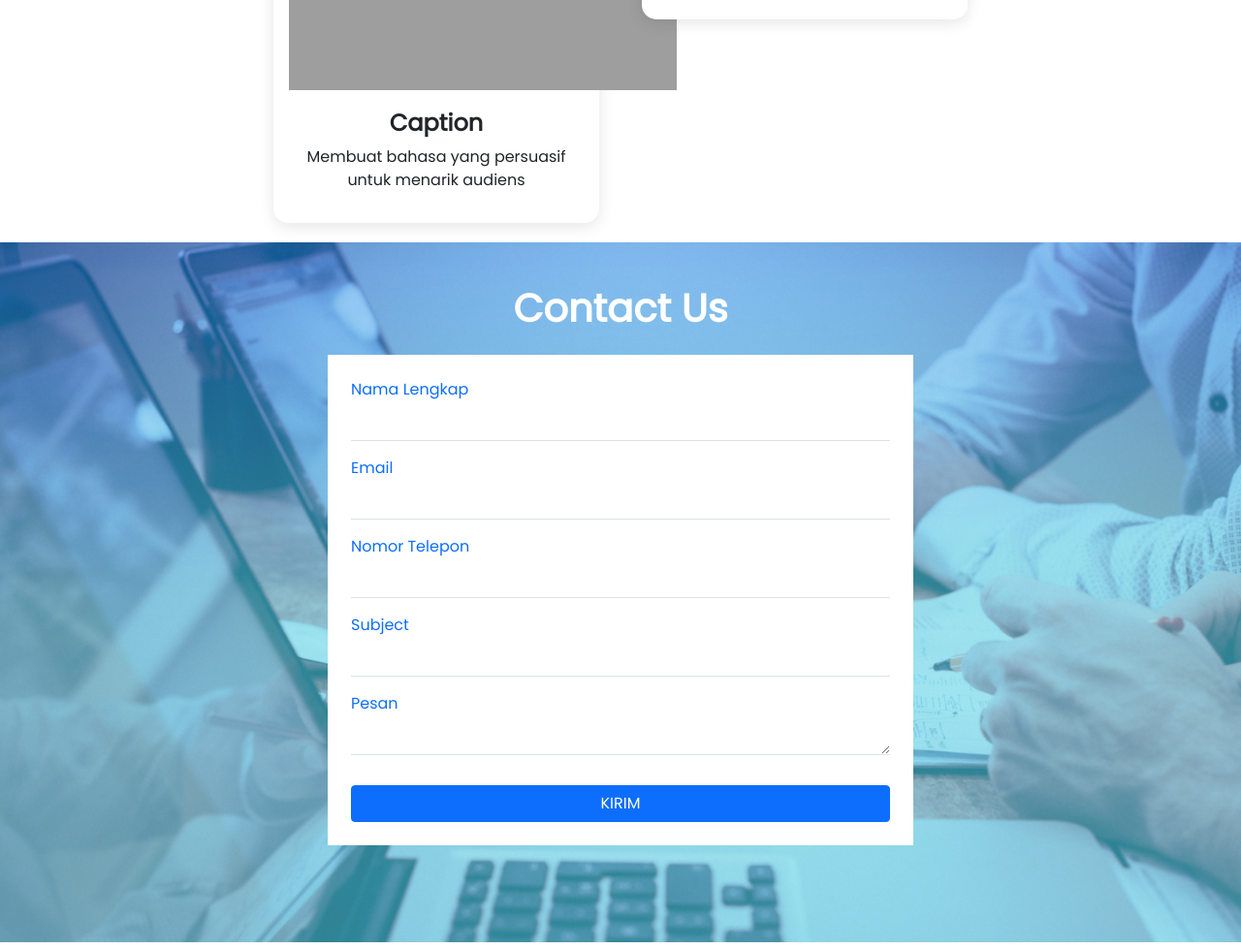
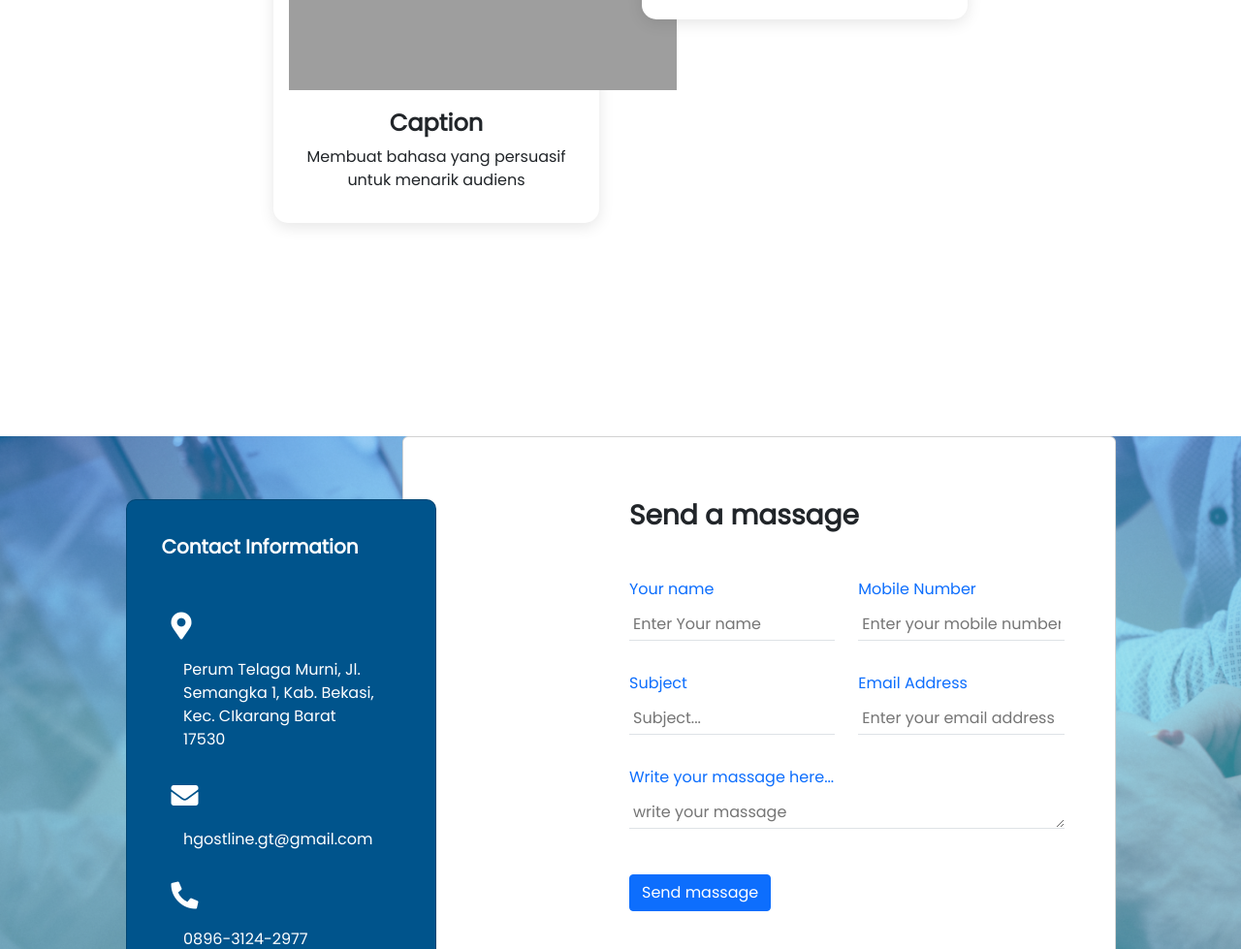
Before and after one commit to agilhz/kwh, a PHP site: page /index.html in a window 1280 px wide. Shown: the part 2419-3398 px from the top of the page at 97% size. Run offline with PHP 8.4, Linux system fonts and the light colour scheme; some libraries are stand-ins or nearby versions; grey boxes are pictures that could not be loaded.

Commit message:
kontak form

```diff
--- a/css/style.css
+++ b/css/style.css
@@ -15,6 +15,7 @@
   --color-1: white;
   --color-2: rgb(80, 196, 251);
   --color-3: rgb(12, 29, 44);
+  --color-4: #00548C;
   --gradient-1: linear-gradient(90deg, rgba(0, 115, 210, 1) 0%, rgba(1, 182, 194, 1) 100%);
   --gradient-2: linear-gradient(90deg, rgba(1, 182, 194, 1) 1%, rgba(71, 194, 70, 1) 100%);
   --gradient-3: linear-gradient(90deg, rgba(70, 193, 72, 1) 0%, rgba(0, 116, 210, 1) 100%);
@@ -46,7 +47,7 @@
   z-index: 99;
 }
 .bg-custom{
-  background: var(--gradient-4) !important;
+  background: var(--color-2) !important;
 }
 
 
@@ -187,9 +188,11 @@
   margin-bottom: 30px;
   background: transparent;
 }
+
+
 /* ======= services  ================================ */
 .sevices {
-  margin: 200px 0 100px;
+  margin: 200px 0 0;
 }
 .services .card{
   margin: 20px 10px;
@@ -205,6 +208,38 @@
   font-weight: 500;
 }
 
+
+/* ======= footer  ================================ */
+.kontak{
+  margin: 200px 0 0;
+}
+
+@media (min-width: 992px) {
+  .kontak .alamat{
+    position: absolute;
+    z-index:99;
+    width: 25%;
+    margin-top: 65px;
+  }
+}
+.kontak .alamat{
+  background: var(--color-4);
+  color:  var(--color-1);
+  padding: 20px;
+  border-radius: 10px;
+}
+.kontak i{
+  font-size: 28px;
+}
+
+/* ======= footer  ================================ */
+.kontak{
+  margin: 200px 0 0;
+}
+i{
+  font-size: 32px;
+  padding: 0 10px;
+}
 
 .kontak {
   background: url(../img/bg-form.png) center center / cover no-repeat;
--- a/index.html
+++ b/index.html
@@ -8,6 +8,7 @@
     <meta name="author" content="Kelompok-2" />
     <link rel="stylesheet" href="css/bootstrap.min.css" />
     <link rel="stylesheet" href="css/style.css" />
+    <link rel="stylesheet" href="https://cdnjs.cloudflare.com/ajax/libs/font-awesome/5.13.0/css/all.min.css">
   </head>
   <body>
     <header>
@@ -190,43 +191,117 @@
       </section>
 
       <!-- contact ============================================================================= -->
-
-       <div class="kontak container-fluid text-white d-flex justify-content-center align-items-center w-100 p-0 p-sm-1">
-        <div class="form p-0 p-sm-3 pb-md-5">
-          <h2 class="text-center mt-4 mb-4 fw-bold fs-1">Contact Us</h2>
-          <div class="p-4 mb-5 rounded-0 bg-white">
+      <section class="kontak">
+        <div class="container">
+          <div class="row justify-content-center">
+            <div class="col-lg-3 col-12">
+              <div class="card alamat">
+                <div class="card-body">
+                  <h5 class="fw-bold pb-5"> Contact Information</h5>
+                  <div class="row">
+                    <div class="col-1 mb-3">
+                      <i class="fas fa-map-marker-alt"></i>
+                    </div>
+                    <div class="col-10 offset-1 mb-3">
+                      <p>Perum Telaga Murni, Jl. Semangka 1, Kab. Bekasi, Kec. CIkarang Barat 17530</p>
+                    </div>
+                    <div class="col-1 mb-3">
+                      <i class="fas fa-envelope"></i>
+                    </div>
+                    <div class="col-10 offset-1 mb-3">
+                      <p>hgostline.gt@gmail.com</p>
+                    </div>
+                    <div class="col-1 mb-3">
+                      <i class="fas fa-phone-alt"></i>
+                    </div>
+                    <div class="col-10 offset-1 mb-3">
+                      <p>0896-3124-2977</p>
+                    </div>
+                    <div class="col-lg-12 mt-5">
+                      <i class="fab fa-facebook-square"></i>
+                      <i class="fab fa-twitter"></i>
+                      <i class="fab fa-instagram"></i>
+                    </div>
+                  </div>
+                </div>
+              </div>
+            </div>
+            <div class="col-lg-8 col-12">
+              <div class="card">
+                <div class="card-body">
+                  <div class="row justify-content-end">
+                    <div class="col-lg-9 p-5">
                       <form action="">
-              <label for="name" class="form-label text-primary">Nama Lengkap</label>
-              <input type="text" class="w-100 border-0 border-bottom mb-3 p-1" id="name" />
-              <label for="email" class="form-label text-primary">Email</label>
-              <input type="email" class="w-100 border-0 border-bottom mb-3 p-1" id="email" />
-              <label for="number" class="form-label text-primary">Nomor Telepon</label>
-              <input type="text" class="w-100 border-0 border-bottom mb-3 p-1" id="number" />
+                        <h3 class="fw-bold mb-5">Send a massage</h3>
+                        <div class="row">
+                          <div class="col-md-6 mb-3">
+                            <label for="name" class="form-label text-primary">Your name</label>
+                            <input type="text" class="w-100 border-0 border-bottom mb-3 p-1" placeholder="Enter Your name" id="name" />
+                          </div>
+                          <div class="col-md-6 mb-3">
+                            <label for="number" class="form-label text-primary">Mobile Number</label>
+                            <input type="text" class="w-100 border-0 border-bottom mb-3 p-1" placeholder="Enter your mobile number" id="number" />
+                          </div>
+                          <div class="col-md-6 mb-3">
                             <label for="subject" class="form-label text-primary">Subject</label>
-              <input type="text" class="w-100 border-0 border-bottom mb-3 p-1" id="subject" />
-              <label for="massage" class="form-label text-primary">Pesan</label>
-              <textarea class="w-100 border-0 border-bottom mb-4 p-1" id="massage" rows="1"></textarea>
-              <button type="submit" class="btn btn-primary w-100 rounded-1">KIRIM</button>
+                            <input type="text" class="w-100 border-0 border-bottom mb-3 p-1" placeholder="Subject..." id="subject" />
+                          </div>
+                          <div class="col-md-6 mb-3">
+                            <label for="email" class="form-label text-primary">Email Address</label>
+                            <input type="text" class="w-100 border-0 border-bottom mb-3 p-1" placeholder="Enter your email address" id="email" />
+                          </div>
+                        </div>
+                        <div class="col-12 mb-3">
+                          <label for="massage" class="form-label text-primary">Write your massage here...</label>
+                          <textarea class="w-100 border-0 border-bottom mb-4 p-1" id="massage" placeholder="write your massage" rows="1"></textarea>
+                        </div>
+                        <button type="submit" class="btn btn-primary rounded-1">Send massage</button>
                       </form>
                     </div>
                   </div>
                 </div>
+              </div>
+            </div>
+          </div>
+        </div>
+      </section>
     </main>
+
     <footer>
+      <section>
         <div class="container my-5">
           <div class="row">
-          <div class="col-lg-3">
-            <h1 class="fw-bold title">Gerai <span>Design</span></h1>
+            <div class="col-lg-3 mt-3">
+              <h2 class="fw-bold title">Gerai <span>Design</span></h2>
             </div>
-          <div class="col-lg-3">
+            <div class="col-lg-3 mt-3">
               <h6 class="fw-bold">ABOUT</h6>
               <p>Website jasa digital marketing, design grafis dan pembuatan website</p>
             </div>
-          <div class="col-lg-6 align-items-center">
-            x
+            <div class="col-lg-6 mt-3 my-lg-auto text-lg-end">
+              <i class="fab fa-facebook-square"></i>
+              <i class="fab fa-twitter"></i>
+              <i class="fab fa-instagram"></i>
             </div>
           </div>
         </div>
+      </section>
+
+      <section class=" bg-custom">
+        <div class="container">
+          <div class="row text-white">
+            <div class="col-lg-8 col-12 text-lg-start text-center">
+              <p class="pt-4 pb-lg-2">©Copyright GeraiDesign 2021</p>
+            </div>
+            <div class="col-6 col-lg-2 text-lg-end text-center">
+              <p class="pt-lg-4 pb-lg-2">Privacy Policy</p>
+            </div>
+            <div class="col-6 col-lg-2 text-lg-end text-center">
+              <p class="pt-lg-4 pb-2">Terms & Conditions</p>
+            </div>
+          </div>
+        </div>
+      </section>
     </footer>
     <script src="js/bootstrap.bundle.min.js"></script>
     <script src="js/script.js"></script>
```
Lines whose indentation alone changed are shown as unchanged.
